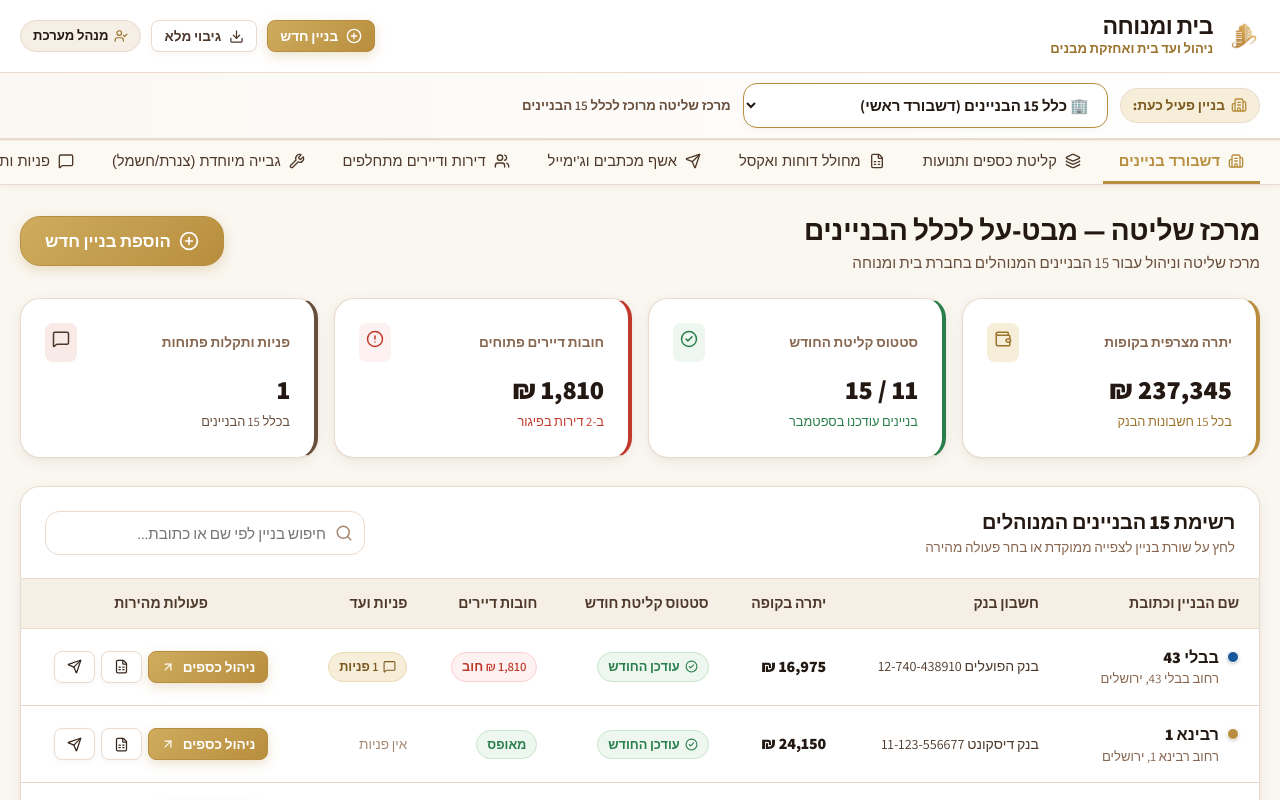
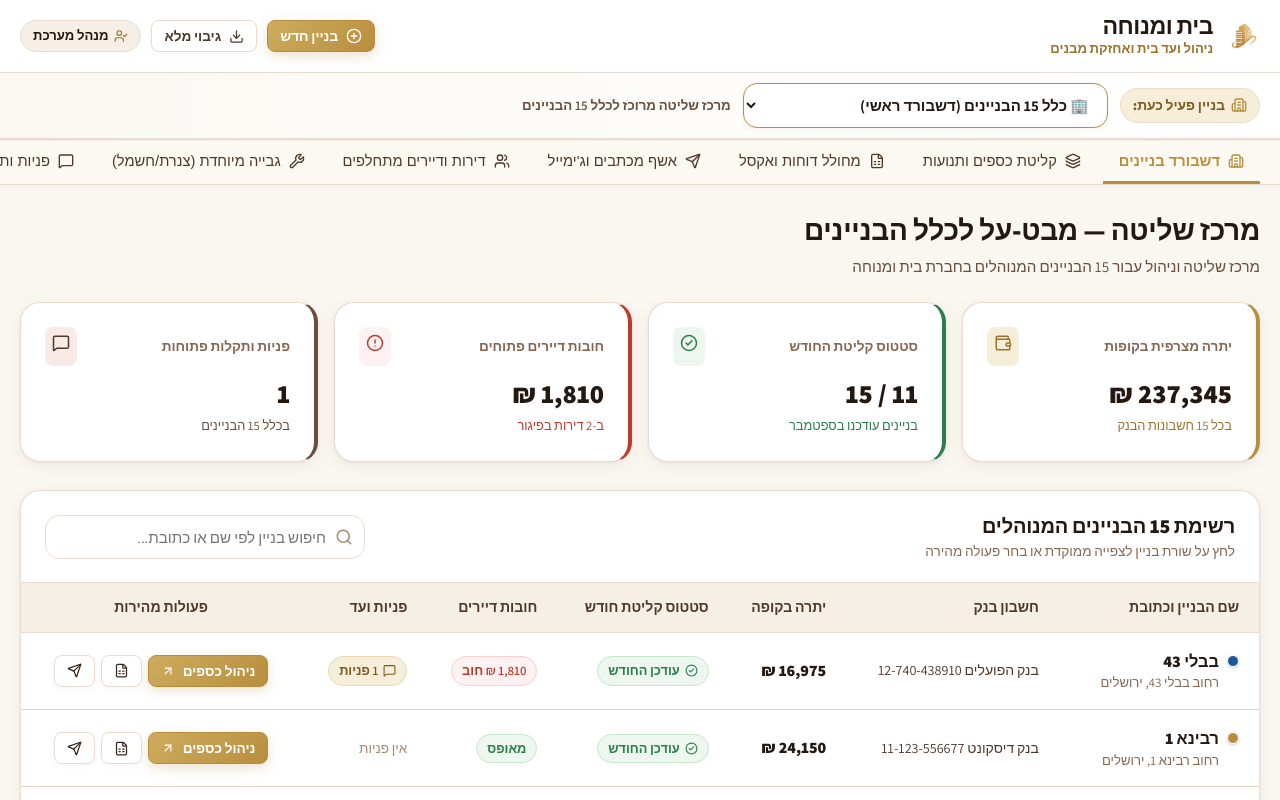
Before and after one commit to Tomer613/bait-umnucha, a React (Vite) app: page / in a window 1280 px wide. Shown: the top 800 px of the page. Built offline with nearby package versions, Linux system fonts and the light colour scheme; a web font is replaced by a local one.

Commit message:
chore: remove redundant add building button from dashboard overview

```diff
--- a/src/components/MasterDashboard.jsx
+++ b/src/components/MasterDashboard.jsx
@@ -380,29 +380,14 @@ export default function MasterDashboard({ onOpenAddBuilding }) {
 
       {/* Welcome & Overview Header */}
       <div style={{
-        display: 'flex',
-        alignItems: 'center',
-        justifyContent: 'space-between',
-        flexWrap: 'wrap',
-        gap: 16,
         marginBottom: 24
       }}>
-        <div>
-          <h2 style={{ fontSize: '1.75rem', fontWeight: 800, color: 'var(--color-brown-900)' }}>
-            מרכז שליטה — מבט-על לכלל הבניינים
-          </h2>
-          <p style={{ color: 'var(--color-brown-600)', fontSize: '0.95rem' }}>
-            מרכז שליטה וניהול עבור {buildings.length} הבניינים המנוהלים בחברת בית ומנוחה
-          </p>
-        </div>
-
-        <button
-          onClick={onOpenAddBuilding}
-          className="btn btn-primary btn-lg"
-        >
-          <PlusCircle size={20} />
-          <span>הוספת בניין חדש</span>
-        </button>
+        <h2 style={{ fontSize: '1.75rem', fontWeight: 800, color: 'var(--color-brown-900)' }}>
+          מרכז שליטה — מבט-על לכלל הבניינים
+        </h2>
+        <p style={{ color: 'var(--color-brown-600)', fontSize: '0.95rem', marginTop: 4 }}>
+          מרכז שליטה וניהול עבור {buildings.length} הבניינים המנוהלים בחברת בית ומנוחה
+        </p>
       </div>
 
       {/* Top Statistic Cards */}
```
